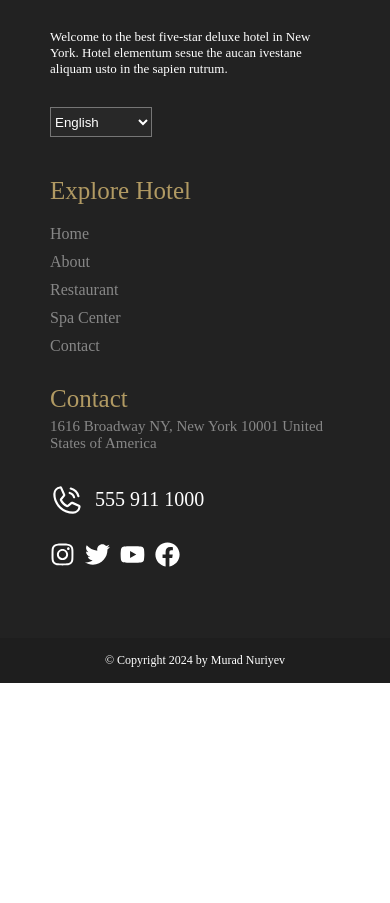
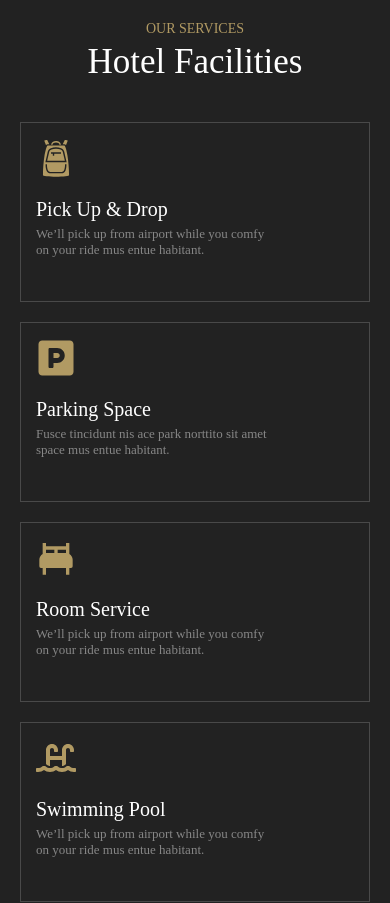
Before and after one commit to muradnuriyev001/RoyalGate-React, a React (Vite) app: page / in a window 390 px wide. Shown: the part 4329-5232 px from the top of the page. Before the commit the page ends 5012 px from the top, so only its background shows below. Built offline with nearby package versions, Linux system fonts and the light colour scheme.

Commit message:
HP Our Services with Responsive,and etc

```diff
--- a/src/components/TopButton/TopButton.module.scss
+++ b/src/components/TopButton/TopButton.module.scss
@@ -7,7 +7,7 @@
   align-items: center;
   justify-content: center;
   background-color: transparent;
-  border: 3px solid var(--orange-color);
+  border: 1px solid var(--orange-color);
   cursor: pointer;
   z-index: 3;
   bottom: 20px;
--- a/src/pages/HomePage/HomePage.jsx
+++ b/src/pages/HomePage/HomePage.jsx
@@ -1,6 +1,7 @@
 import c from "./HomePage.module.scss";
 import HomePageBanner from "./HomePageBanner/HomePageBanner";
 import HomePageFirstSection from "./HomePageFirstSection/HomePageFirstSection";
+import HomePageOurServices from "./HomePageOurServices/HomePageOurServices";
 import HomePageRoomSection from "./HomePageRoomSection/HomePageRoomSection";
 
 const HomePage = () => {
@@ -9,6 +10,7 @@ const HomePage = () => {
       <HomePageBanner />
       <HomePageFirstSection />
       <HomePageRoomSection/>
+      <HomePageOurServices/>
     </div>
   );
 };
--- /dev/null
+++ b/src/pages/HomePage/HomePageOurServices/HomePageOurServices.jsx
@@ -0,0 +1,55 @@
+import c from "./HomePageOurServices.module.scss";
+import HomePageServiceCard from "./HomePageServiceCard/HomePageServiceCard";
+
+import { GiSchoolBag } from "react-icons/gi";
+import { FaParking } from "react-icons/fa";
+import { BiSolidBed } from "react-icons/bi";
+import { FaSwimmingPool } from "react-icons/fa";
+import { FaWifi } from "react-icons/fa";
+import { GiMeal } from "react-icons/gi";
+
+const HomePageOurServices = () => {
+  return (
+    <div className={c.hPServices}>
+      <div className={c.hPServicesText}>
+        <span>OUR SERVICES</span>
+        <span>Hotel Facilities</span>
+      </div>
+
+      <div className={c.hPServicesCards}>
+        <HomePageServiceCard
+          serviceIcon={<GiSchoolBag />}
+          serviceName="Pick Up & Drop"
+          serviceInfo="We’ll pick up from airport while you comfy on your ride mus entue habitant."
+        />
+        <HomePageServiceCard
+          serviceIcon={<FaParking />}
+          serviceName="Parking Space"
+          serviceInfo="Fusce tincidunt nis ace park norttito sit amet space mus entue habitant."
+        />
+        <HomePageServiceCard
+          serviceIcon={<BiSolidBed />}
+          serviceName="Room Service"
+          serviceInfo="We’ll pick up from airport while you comfy on your ride mus entue habitant."
+        />
+        <HomePageServiceCard
+          serviceIcon={<FaSwimmingPool />}
+          serviceName="Swimming Pool"
+          serviceInfo="We’ll pick up from airport while you comfy on your ride mus entue habitant."
+        />
+        <HomePageServiceCard
+          serviceIcon={<FaWifi />}
+          serviceName="Fibre Internet"
+          serviceInfo="We’ll pick up from airport while you comfy on your ride mus entue habitant."
+        />
+        <HomePageServiceCard
+          serviceIcon={<GiMeal />}
+          serviceName="Breakfast"
+          serviceInfo="We’ll pick up from airport while you comfy on your ride mus entue habitant."
+        />
+      </div>
+    </div>
+  );
+};
+
+export default HomePageOurServices;
--- /dev/null
+++ b/src/pages/HomePage/HomePageOurServices/HomePageOurServices.module.scss
@@ -0,0 +1,33 @@
+.hPServices {
+  background-color: #222222;
+  min-height: 600px;
+  display: flex;
+  align-items: center;
+  justify-content: center;
+  flex-direction: column;
+  padding: 100px 0px;
+}
+
+.hPServicesText {
+  display: flex;
+  flex-direction: column;
+  text-align: center;
+  color: white;
+  font-family: sans-serif royalGate;
+  span:nth-child(1) {
+    font-size: 14px;
+    color: var(--orange-color);
+  }
+  span:nth-child(2) {
+    font-size: 35px;
+    margin-top: 5px;
+  }
+}
+
+.hPServicesCards {
+  display: flex;
+  align-items: center;
+  justify-content: center;
+  flex-wrap: wrap;
+  margin-top: 30px;
+}
--- /dev/null
+++ b/src/pages/HomePage/HomePageOurServices/HomePageServiceCard/HomePageServiceCard.jsx
@@ -0,0 +1,14 @@
+import c from "./HomePageServiceCard.module.scss";
+const HomePageServiceCard = ({ serviceIcon, serviceName, serviceInfo }) => {
+  return (
+    <div className={c.serviceCard}>
+      <div className={c.serviceIcon}>{serviceIcon}</div>
+      <div className={c.serviceText}>
+        <div className={c.serviceName}>{serviceName}</div>
+        <div className={c.serviceInfo}>{serviceInfo}</div>
+      </div>
+    </div>
+  );
+};
+
+export default HomePageServiceCard;
--- /dev/null
+++ b/src/pages/HomePage/HomePageOurServices/HomePageServiceCard/HomePageServiceCard.module.scss
@@ -0,0 +1,52 @@
+.serviceCard {
+  width: 350px;
+  background-color: transparent;
+  height: 180px;
+  border: 1px solid rgb(73, 73, 73);
+  margin: 10px 10px;
+  padding: 15px 15px;
+}
+
+.serviceIcon {
+  color: var(--orange-color);
+  font-size: 40px;
+}
+
+.serviceName {
+  color: white;
+  font-family: sans-serif royalGate;
+  font-size: 20px;
+}
+.serviceInfo {
+  color: var(--gray-color);
+  font-family: sans-serif royalGate;
+  margin-top: 5px;
+  font-size: 13px;
+  width: 75%;
+}
+
+.serviceText {
+  margin-top: 10px;
+}
+
+/*Responsive for service card */
+@media only screen and (max-width: 740px) {
+  .serviceCard {
+    width: 520px;
+  }
+}
+@media only screen and (max-width: 550px) {
+  .serviceCard {
+    width: 420px;
+  }
+}
+@media only screen and (max-width: 440px) {
+  .serviceCard {
+    width: 350px;
+  }
+}
+@media only screen and (max-width: 365px) {
+  .serviceCard {
+    width: 300px;
+  }
+}
```
